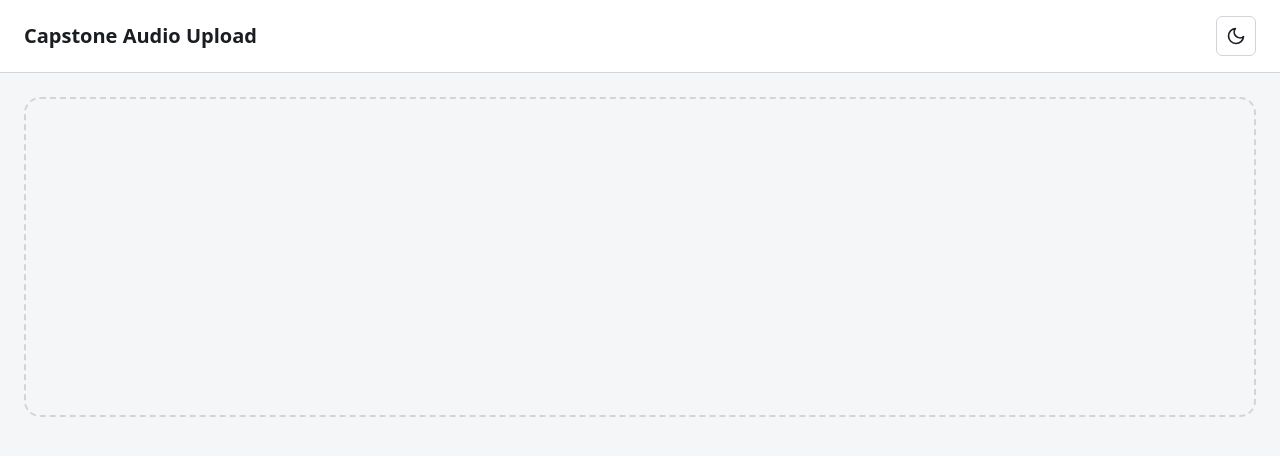
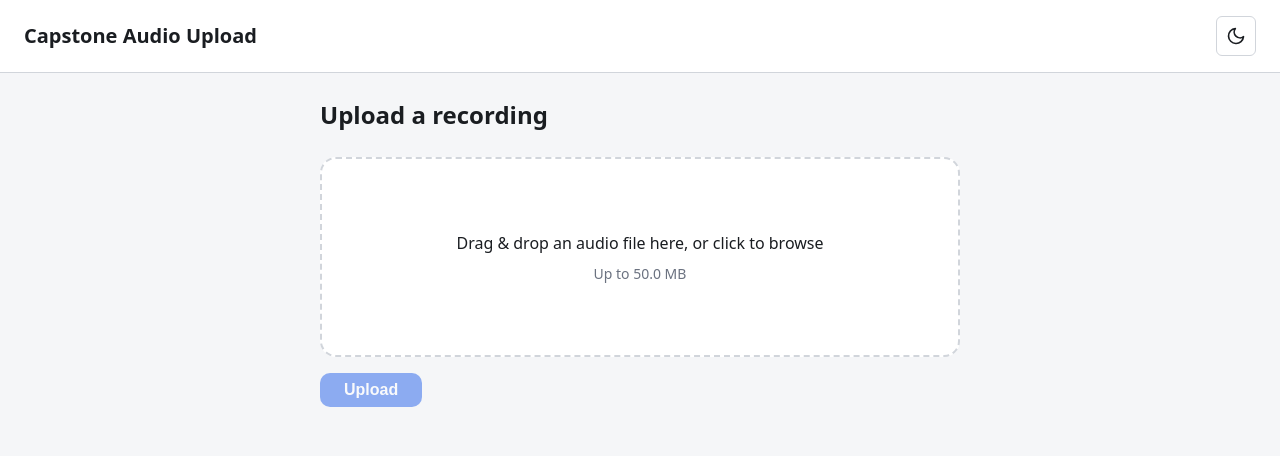
Before and after one commit to shini3000/AI-transcriber-audio-platform, a React (Vite) app in the folder web/: page / in a window 1280 px wide. Shown: the top 456 px of the page. Built offline with nearby package versions, Linux system fonts and the light colour scheme.

Commit message:
feat: implement audio file upload component with drag-and-drop validation and type definitions

```diff
--- a/web/src/App.css
+++ b/web/src/App.css
@@ -24,8 +24,13 @@
   padding: var(--space-6);
 }
 
-.upload-placeholder {
-  min-height: 320px;
-  border: 2px dashed var(--color-border);
-  border-radius: var(--radius-lg);
+.upload-section {
+  max-width: 640px;
+  margin: 0 auto;
 }
+
+.upload-section-title {
+  font-size: 1.5rem;
+  font-weight: 600;
+  margin-bottom: var(--space-6);
+}
--- a/web/src/App.tsx
+++ b/web/src/App.tsx
@@ -1,8 +1,8 @@
 import { ThemeProvider } from './context/ThemeProvider'
 import { ThemeToggle } from './components/ThemeToggle'
+import { UploadForm } from './components/UploadForm'
 import './App.css'
 
-// ThemeProvider wraps the whole app so any component can use useTheme.
 function App() {
   return (
     <ThemeProvider>
@@ -12,8 +12,10 @@ function App() {
           <ThemeToggle />
         </header>
         <main className="app-main">
-          {/* Future upload area (Phase 2). */}
-          <div className="upload-placeholder" />
+          <section className="upload-section">
+            <h2 className="upload-section-title">Upload a recording</h2>
+            <UploadForm />
+          </section>
         </main>
       </div>
     </ThemeProvider>
--- /dev/null
+++ b/web/src/components/FileDropzone.css
@@ -0,0 +1,101 @@
+.file-dropzone-wrap {
+  display: flex;
+  flex-direction: column;
+}
+
+.file-dropzone {
+  display: flex;
+  align-items: center;
+  justify-content: center;
+  min-height: 200px;
+  padding: var(--space-8);
+  border: 2px dashed var(--color-border);
+  border-radius: var(--radius-lg);
+  background-color: var(--color-surface);
+  cursor: pointer;
+  transition:
+    border-color 0.15s ease,
+    background-color 0.15s ease;
+}
+
+.file-dropzone:hover {
+  border-color: var(--color-accent);
+}
+
+.file-dropzone.is-dragging {
+  border-color: var(--color-accent);
+  background-color: color-mix(in srgb, var(--color-accent) 8%, var(--color-surface));
+}
+
+.file-dropzone:focus-visible {
+  outline: 2px solid var(--color-accent);
+  outline-offset: 2px;
+}
+
+.file-dropzone-empty {
+  text-align: center;
+}
+
+.file-dropzone-instruction {
+  font-weight: 500;
+}
+
+.file-dropzone-hint {
+  margin-top: var(--space-2);
+  font-size: 0.875rem;
+  color: var(--color-text-muted);
+}
+
+.file-dropzone-preview {
+  display: flex;
+  align-items: center;
+  justify-content: space-between;
+  gap: var(--space-4);
+  width: 100%;
+}
+
+.file-dropzone-preview-info {
+  display: flex;
+  flex-direction: column;
+  min-width: 0;
+}
+
+.file-dropzone-name {
+  font-weight: 600;
+  word-break: break-all;
+}
+
+.file-dropzone-size {
+  margin-top: var(--space-1);
+  font-size: 0.875rem;
+  color: var(--color-text-muted);
+}
+
+.file-dropzone-remove {
+  flex-shrink: 0;
+  padding: var(--space-1) var(--space-3);
+  border: 1px solid var(--color-border);
+  border-radius: var(--radius-sm);
+  background-color: transparent;
+  color: var(--color-text-muted);
+  cursor: pointer;
+  transition:
+    color 0.15s ease,
+    border-color 0.15s ease;
+}
+
+.file-dropzone-remove:hover {
+  color: var(--color-error);
+  border-color: var(--color-error);
+}
+
+.file-dropzone-remove:focus-visible {
+  outline: 2px solid var(--color-accent);
+  outline-offset: 2px;
+}
+
+.file-dropzone-error {
+  margin-top: var(--space-2);
+  font-size: 0.875rem;
+  color: var(--color-error);
+}
--- /dev/null
+++ b/web/src/components/FileDropzone.tsx
@@ -0,0 +1,118 @@
+import { useRef, useState } from 'react'
+import type { ChangeEvent, DragEvent, KeyboardEvent } from 'react'
+import { MAX_FILE_SIZE_BYTES, validateAudioFile } from '../types/upload'
+import { formatBytes } from '../lib/formatBytes'
+import './FileDropzone.css'
+
+interface FileDropzoneProps {
+  file: File | null
+  error: string | null
+  onSelect: (file: File | null, error: string | null) => void
+}
+
+export function FileDropzone({ file, error, onSelect }: FileDropzoneProps) {
+  const inputRef = useRef<HTMLInputElement>(null)
+  const [isDragging, setIsDragging] = useState(false)
+
+  const handleFile = (candidate: File | null) => {
+    if (candidate === null) {
+      onSelect(null, null)
+      return
+    }
+    const result = validateAudioFile(candidate)
+    onSelect(result.ok ? candidate : null, result.ok ? null : result.error)
+  }
+
+  const openFileDialog = () => {
+    inputRef.current?.click()
+  }
+
+  const handleInputChange = (event: ChangeEvent<HTMLInputElement>) => {
+    handleFile(event.target.files?.[0] ?? null)
+    event.target.value = ''
+  }
+
+  const handleKeyDown = (event: KeyboardEvent<HTMLDivElement>) => {
+    if (event.key === 'Enter' || event.key === ' ') {
+      event.preventDefault()
+      openFileDialog()
+    }
+  }
+
+  const handleDragOver = (event: DragEvent<HTMLDivElement>) => {
+    event.preventDefault()
+    setIsDragging(true)
+  }
+
+  const handleDragLeave = (event: DragEvent<HTMLDivElement>) => {
+    if (event.currentTarget.contains(event.relatedTarget as Node | null)) {
+      return
+    }
+    setIsDragging(false)
+  }
+
+  const handleDrop = (event: DragEvent<HTMLDivElement>) => {
+    event.preventDefault()
+    setIsDragging(false)
+    handleFile(event.dataTransfer.files[0] ?? null)
+  }
+
+  const isClickable = file === null
+
+  return (
+    <div className="file-dropzone-wrap">
+      <div
+        className={`file-dropzone${isDragging ? ' is-dragging' : ''}`}
+        role={isClickable ? 'button' : undefined}
+        tabIndex={isClickable ? 0 : undefined}
+        aria-label={isClickable ? 'Select an audio file to upload' : undefined}
+        onClick={openFileDialog}
+        onKeyDown={handleKeyDown}
+        onDragOver={handleDragOver}
+        onDragLeave={handleDragLeave}
+        onDrop={handleDrop}
+      >
+        <input
+          ref={inputRef}
+          type="file"
+          accept="audio/*"
+          onChange={handleInputChange}
+          hidden
+        />
+        {file ? (
+          <div className="file-dropzone-preview">
+            <div className="file-dropzone-preview-info">
+              <span className="file-dropzone-name">{file.name}</span>
+              <span className="file-dropzone-size">{formatBytes(file.size)}</span>
+            </div>
+            <button
+              type="button"
+              className="file-dropzone-remove"
+              aria-label="Remove selected audio file"
+              onClick={(event) => {
+                event.stopPropagation()
+                handleFile(null)
+              }}
+            >
+              Remove
+            </button>
+          </div>
+        ) : (
+          <div className="file-dropzone-empty">
+            <p className="file-dropzone-instruction">
+              Drag &amp; drop an audio file here, or click to browse
+            </p>
+            <p className="file-dropzone-hint">
+              Up to {formatBytes(MAX_FILE_SIZE_BYTES)}
+            </p>
+          </div>
+        )}
+      </div>
+      {error !== null && (
+        <p className="file-dropzone-error" aria-live="polite">
+          {error}
+        </p>
+      )}
+    </div>
+  )
+}
--- /dev/null
+++ b/web/src/components/UploadForm.css
@@ -0,0 +1,34 @@
+.upload-form {
+  display: flex;
+  flex-direction: column;
+  gap: var(--space-4);
+}
+
+.upload-form-submit {
+  align-self: flex-start;
+  padding: var(--space-2) var(--space-6);
+  border: none;
+  border-radius: var(--radius-md);
+  background-color: var(--color-accent);
+  color: #ffffff;
+  font-size: 1rem;
+  font-weight: 600;
+  cursor: pointer;
+  transition:
+    background-color 0.15s ease,
+    opacity 0.15s ease;
+}
+
+.upload-form-submit:hover:not(:disabled) {
+  background-color: color-mix(in srgb, var(--color-accent) 85%, #000000);
+}
+
+.upload-form-submit:disabled {
+  opacity: 0.5;
+  cursor: not-allowed;
+}
+
+.upload-form-submit:focus-visible {
+  outline: 2px solid var(--color-accent);
+  outline-offset: 2px;
+}
--- /dev/null
+++ b/web/src/components/UploadForm.tsx
@@ -0,0 +1,44 @@
+import { useState } from 'react'
+import type { FormEvent } from 'react'
+import { FileDropzone } from './FileDropzone'
+import './UploadForm.css'
+
+interface UploadSelection {
+  file: File | null
+  error: string | null
+}
+
+const EMPTY_SELECTION: UploadSelection = { file: null, error: null }
+
+export function UploadForm() {
+  const [selection, setSelection] = useState<UploadSelection>(EMPTY_SELECTION)
+
+  const handleSelect = (file: File | null, error: string | null) => {
+    setSelection({ file, error })
+  }
+
+  const handleSubmit = (event: FormEvent<HTMLFormElement>) => {
+    event.preventDefault()
+    if (selection.file === null) {
+      return
+    }
+  }
+
+  return (
+    <form className="upload-form" onSubmit={handleSubmit}>
+      <FileDropzone
+        file={selection.file}
+        error={selection.error}
+        onSelect={handleSelect}
+      />
+      <button
+        type="submit"
+        className="upload-form-submit"
+        aria-label="Upload audio file"
+        disabled={selection.file === null}
+      >
+        Upload
+      </button>
+    </form>
+  )
+}
--- /dev/null
+++ b/web/src/lib/formatBytes.ts
@@ -0,0 +1,14 @@
+const UNITS = ['B', 'KB', 'MB', 'GB'] as const
+export function formatBytes(bytes: number): string {
+  if (bytes < 1024) {
+    return `${bytes} B`
+  }
+
+  let value = bytes
+  let unitIndex = 0
+  while (value >= 1024 && unitIndex < UNITS.length - 1) {
+    value /= 1024
+    unitIndex += 1
+  }
+  return `${value.toFixed(1)} ${UNITS[unitIndex]}`
+}
--- /dev/null
+++ b/web/src/types/upload.ts
@@ -0,0 +1,58 @@
+import { formatBytes } from '../lib/formatBytes'
+
+export const ACCEPTED_AUDIO_MIME_TYPES = [
+  'audio/mpeg',
+  'audio/wav',
+  'audio/x-wav',
+  'audio/mp4',
+  'audio/ogg',
+  'audio/flac',
+  'audio/aac',
+  'audio/webm',
+] as const
+
+export const ACCEPTED_AUDIO_EXTENSIONS = [
+  '.mp3',
+  '.wav',
+  '.m4a',
+  '.ogg',
+  '.flac',
+  '.aac',
+  '.webm',
+] as const
+
+export type AudioMimeType = (typeof ACCEPTED_AUDIO_MIME_TYPES)[number]
+export type AudioExtension = (typeof ACCEPTED_AUDIO_EXTENSIONS)[number]
+
+export const MAX_FILE_SIZE_BYTES = 50 * 1024 * 1024
+
+export type AudioFileValidation = { ok: true } | { ok: false; error: string }
+
+function getFileExtension(fileName: string): string {
+  const dotIndex = fileName.lastIndexOf('.')
+  return dotIndex >= 0 ? fileName.slice(dotIndex).toLowerCase() : ''
+}
+
+export function validateAudioFile(file: File): AudioFileValidation {
+  if (file.size > MAX_FILE_SIZE_BYTES) {
+    return {
+      ok: false,
+      error: `File exceeds the ${formatBytes(MAX_FILE_SIZE_BYTES)} size limit.`,
+    }
+  }
+
+  const mimeType = file.type.toLowerCase()
+  const extension = getFileExtension(file.name)
+  const isAccepted =
+    (ACCEPTED_AUDIO_MIME_TYPES as readonly string[]).includes(mimeType) ||
+    (ACCEPTED_AUDIO_EXTENSIONS as readonly string[]).includes(extension)
+
+  if (!isAccepted) {
+    return {
+      ok: false,
+      error: 'Unsupported audio format. Accepted: MP3, WAV, M4A, OGG, FLAC, AAC, WebM.',
+    }
+  }
+
+  return { ok: true }
+}
```
